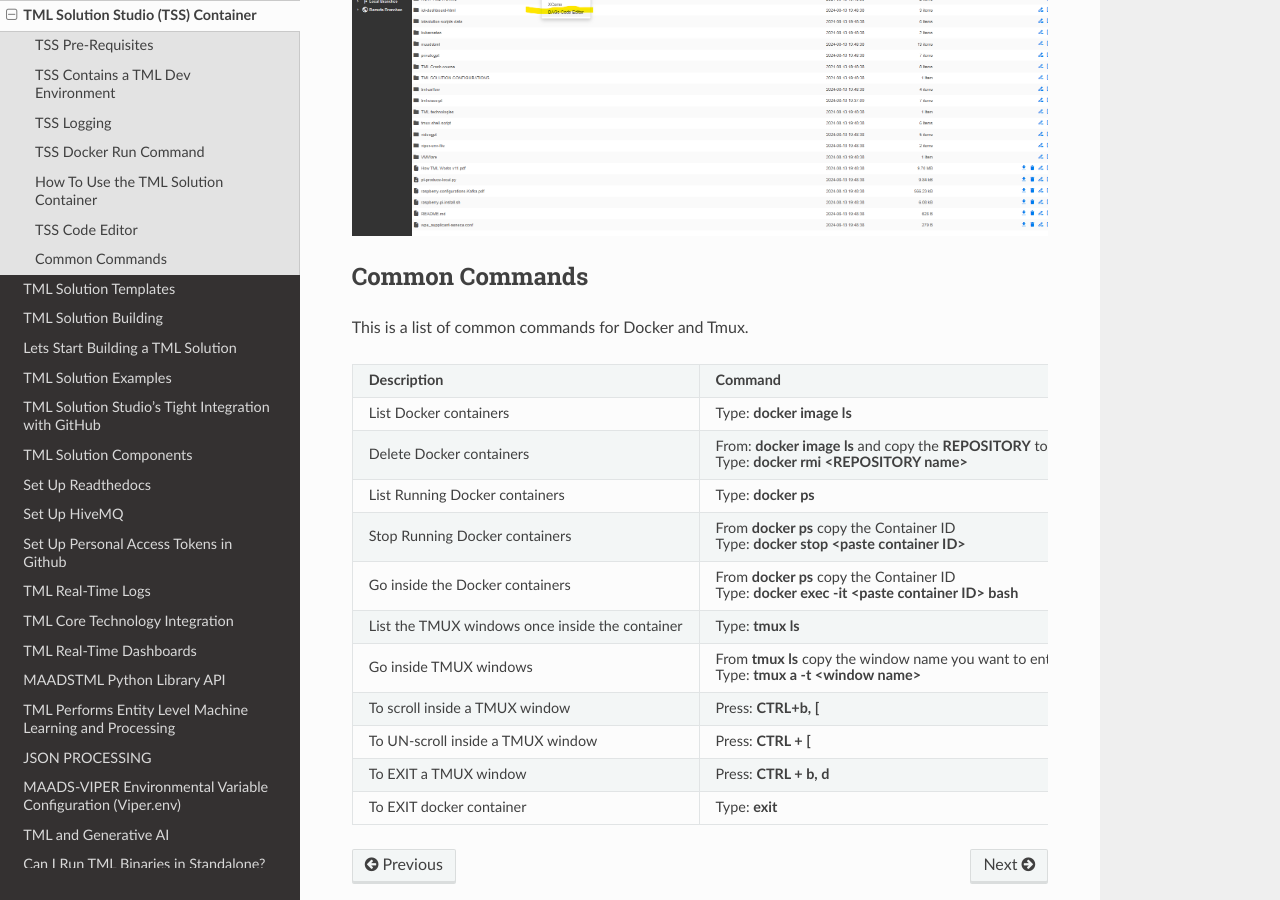
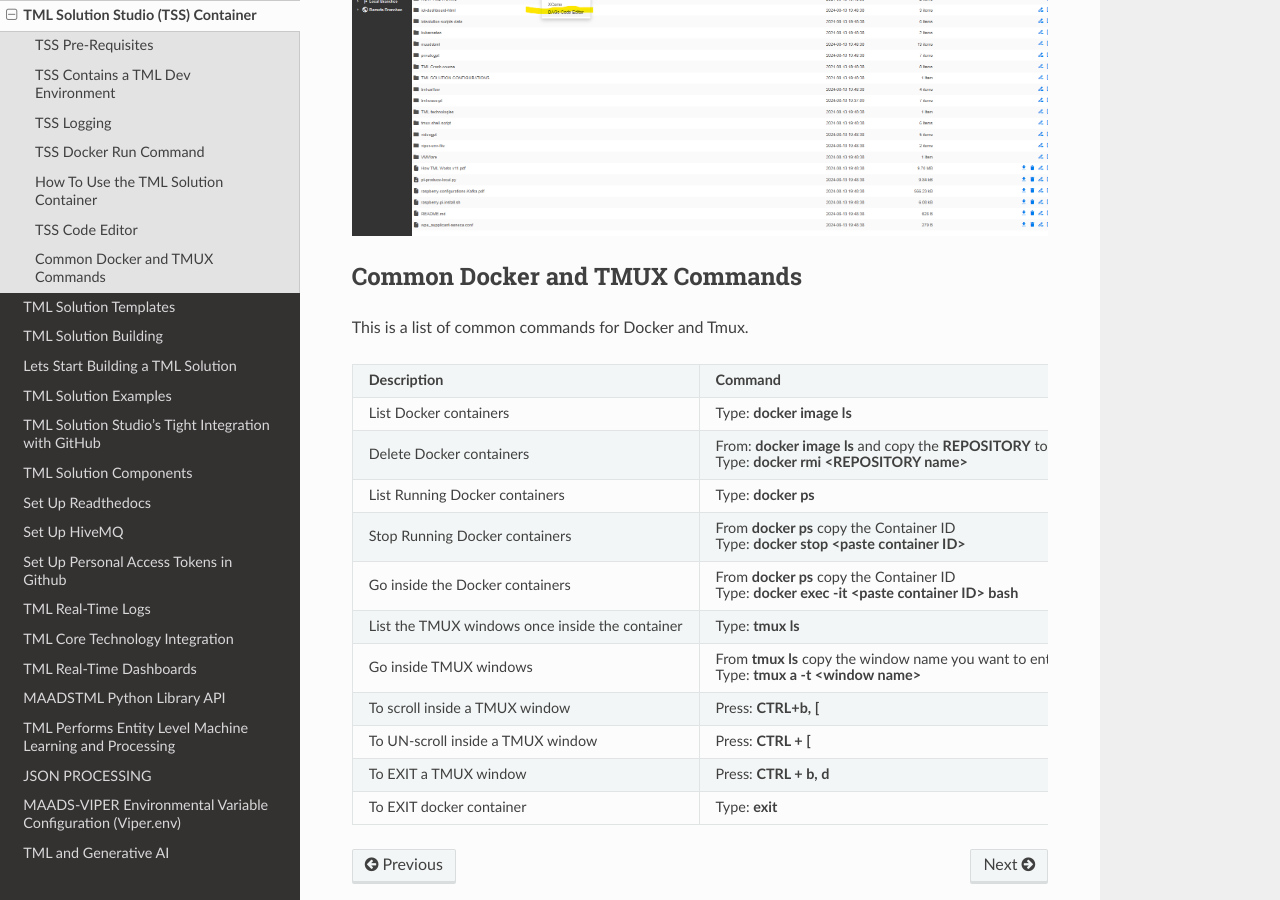
Before and after one commit to smaurice101/readthedocs, a Sphinx documentation site: the page built from docs/source/docker.rst, in a window 1280 px wide and 900 px high, scrolled down 6727 px. Built offline with Sphinx 7.4.7 and the Read the Docs theme 3.1.0, drawn with Linux system fonts in a browser that asks for light colours.

Commit message:
Update docker.rst

```diff
--- a/docs/source/docker.rst
+++ b/docs/source/docker.rst
@@ -224,7 +224,7 @@
 
 .. figure:: ts4.png
 
-Common Commands
+Common Docker and TMUX Commands
 --------------------
 
 This is a list of common commands for Docker and Tmux.
```
